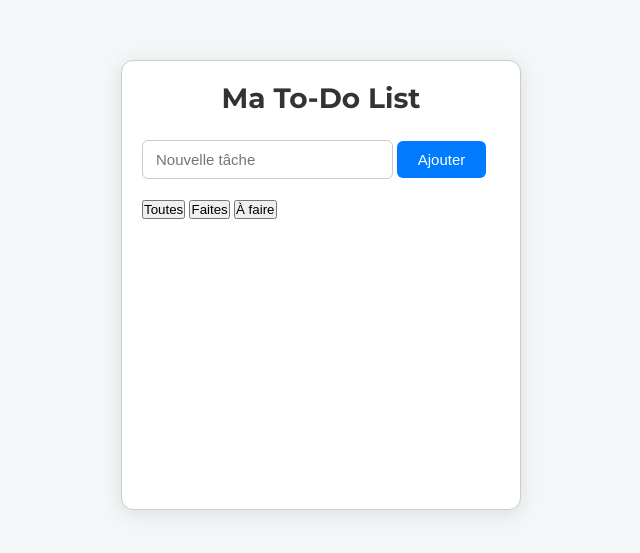
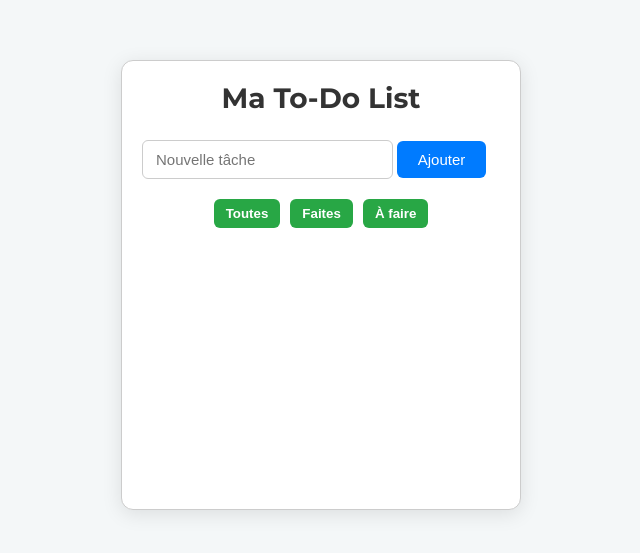
Before and after one commit to massensee/javascript-60jours, a plain HTML site: page semaine-02/todo-list/index.html in a window 1280 px wide. Shown: the part 115-668 px from the top of the page, without its empty margins (319-959 px from the left). Drawn offline with Linux system fonts and the light colour scheme.

Commit message:
Ajout d’un style par défaut pour les boutons de filtre

```diff
--- a/semaine-02/todo-list/index.html
+++ b/semaine-02/todo-list/index.html
@@ -12,9 +12,9 @@
       <input type="text" id="tache" placeholder="Nouvelle tâche" />
       <button id="ajouter" class="btn-ajouter">Ajouter</button>
       <div class="filtres">
-        <button data-filtre="toutes">Toutes</button>
-        <button data-filtre="faites">Faites</button>
-        <button data-filtre="a-faire">À faire</button>
+        <button data-filtre="toutes" class="active-filter">Toutes</button>
+        <button data-filtre="faites" class="active-filter">Faites</button>
+        <button data-filtre="a-faire" class="active-filter">À faire</button>
       </div>
       <ul id="liste-taches"></ul>
     </section>
--- a/semaine-02/todo-list/script.js
+++ b/semaine-02/todo-list/script.js
@@ -22,6 +22,12 @@ function filtrerTache(filtre) {
 filterTask.forEach((btn) => {
   btn.addEventListener("click", () => {
     const filtre = btn.dataset.filtre;
+
+    filterTask.forEach((btn) => {
+      btn.classList.remove("active-filter");
+    });
+    btn.classList.add("active-filter");
+
     filtrerTache(filtre);
   });
 });
--- a/semaine-02/todo-list/style.css
+++ b/semaine-02/todo-list/style.css
@@ -84,6 +84,44 @@ h2 {
   background-color: #ccc;
 }
 
+.filtres {
+  display: flex;
+  justify-content: center;
+  align-items: center;
+  gap: 10px;
+}
+
+.filtres button {
+  background-color: #e0e0e0;
+  color: #333;
+  border: none;
+  padding: 7px 12px;
+  border-radius: 6px;
+  font-weight: normal;
+  cursor: pointer;
+  transition: background-color 0.3s ease-in-out;
+}
+
+/* Au survol (hover) */
+.filtres button:hover {
+  background-color: #d0d0d0;
+}
+
+.filtres button.active-filter {
+  background-color: #28a745;
+  color: white;
+  font-weight: bold;
+  margin-bottom: 10px;
+  border: none;
+  padding: 7px 12px;
+  border-radius: 6px;
+  transition: background-color 0.3s ease-in-out;
+}
+
+.filtres button.active-filter:hover {
+  background-color: #2a8640;
+}
+
 .done {
   text-decoration: line-through;
   color: grey;
```
